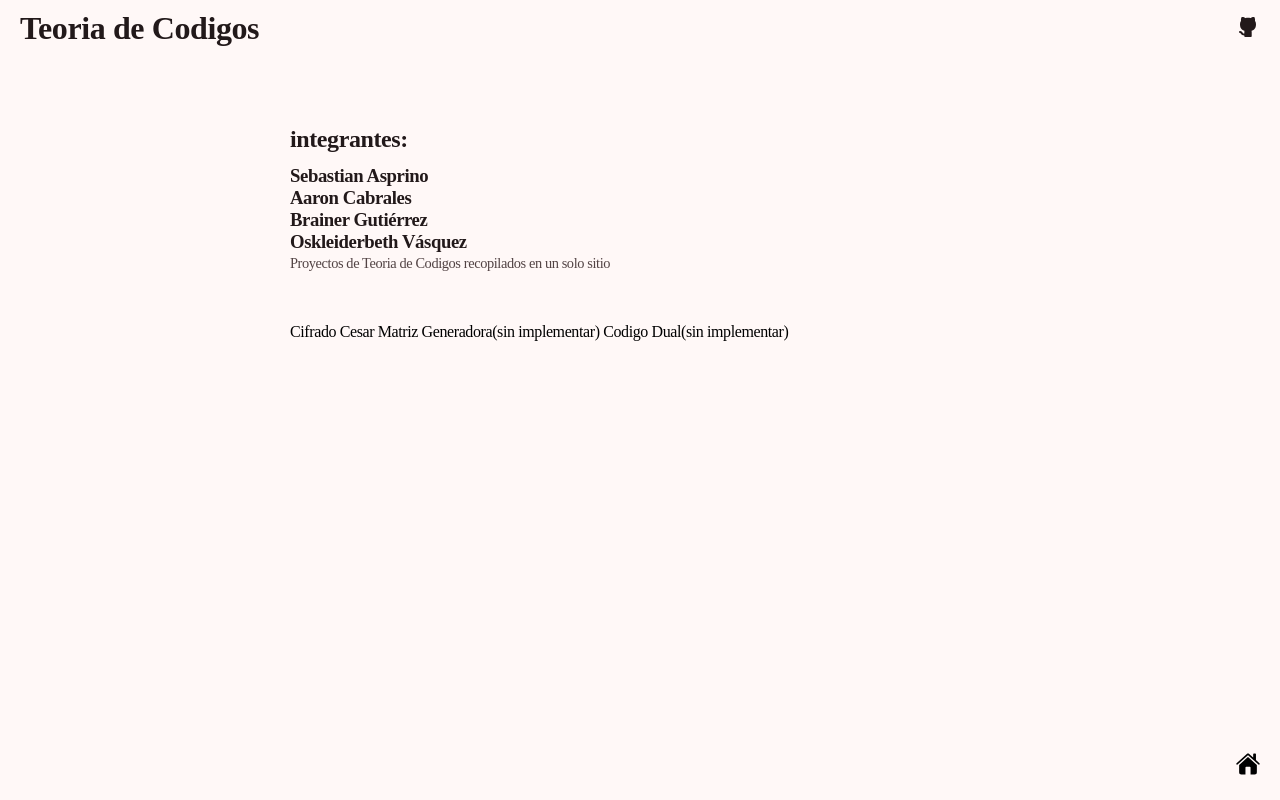
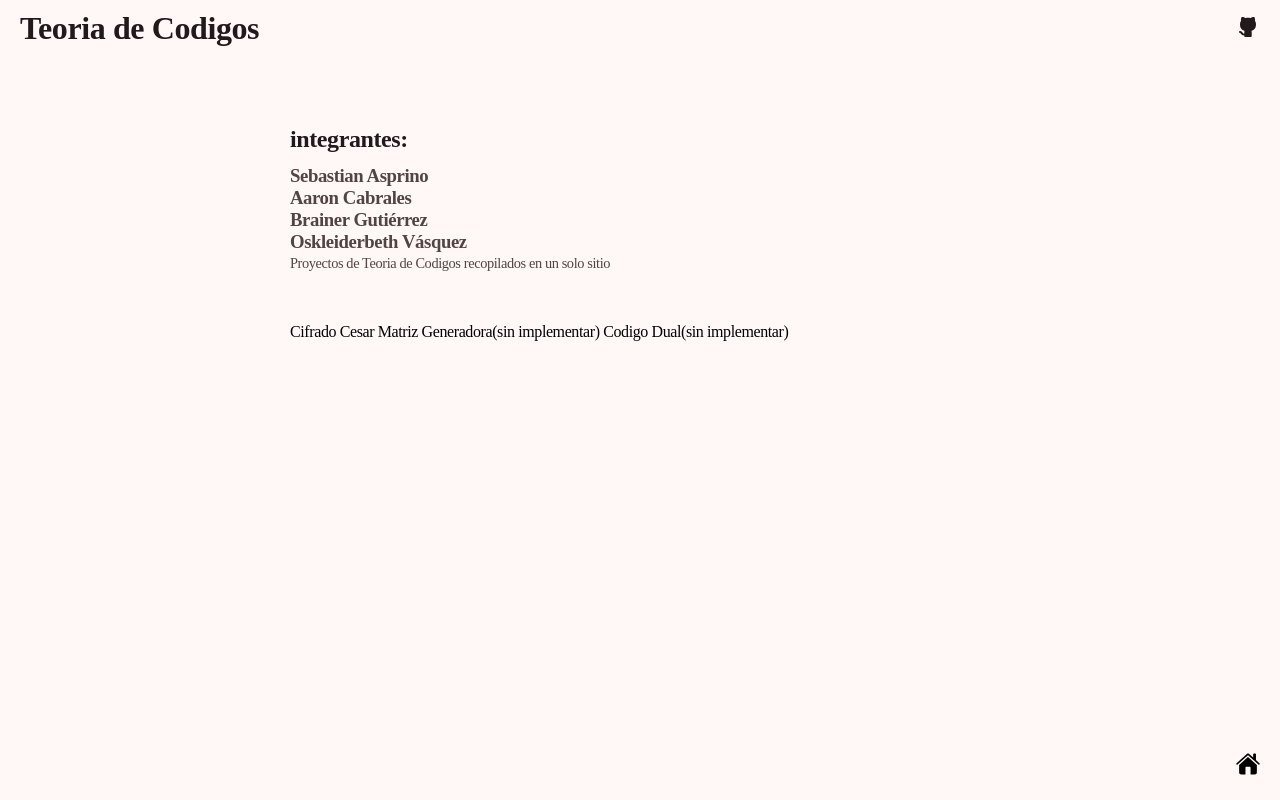
Before and after one commit to SebastianAsprino/Teoria_de_codigos, an Astro site in the folder astro_web_app/: page / in a window 1280 px wide. Built offline with nearby package versions, Linux system fonts and the light colour scheme; Astro itself is replaced by a stand-in of ours; a web font is replaced by a local one.

Commit message:
correccion color h3

```diff
--- a/astro_web_app/src/style/style.astro
+++ b/astro_web_app/src/style/style.astro
@@ -147,7 +147,7 @@
 	h5{
 		color: var(--md-sys-color-surface-variant)
 	}
-	h4,p{
+	h4,p,h3{
 		color: var(--md-sys-color-on-surface-variant)
 	}
 
```
